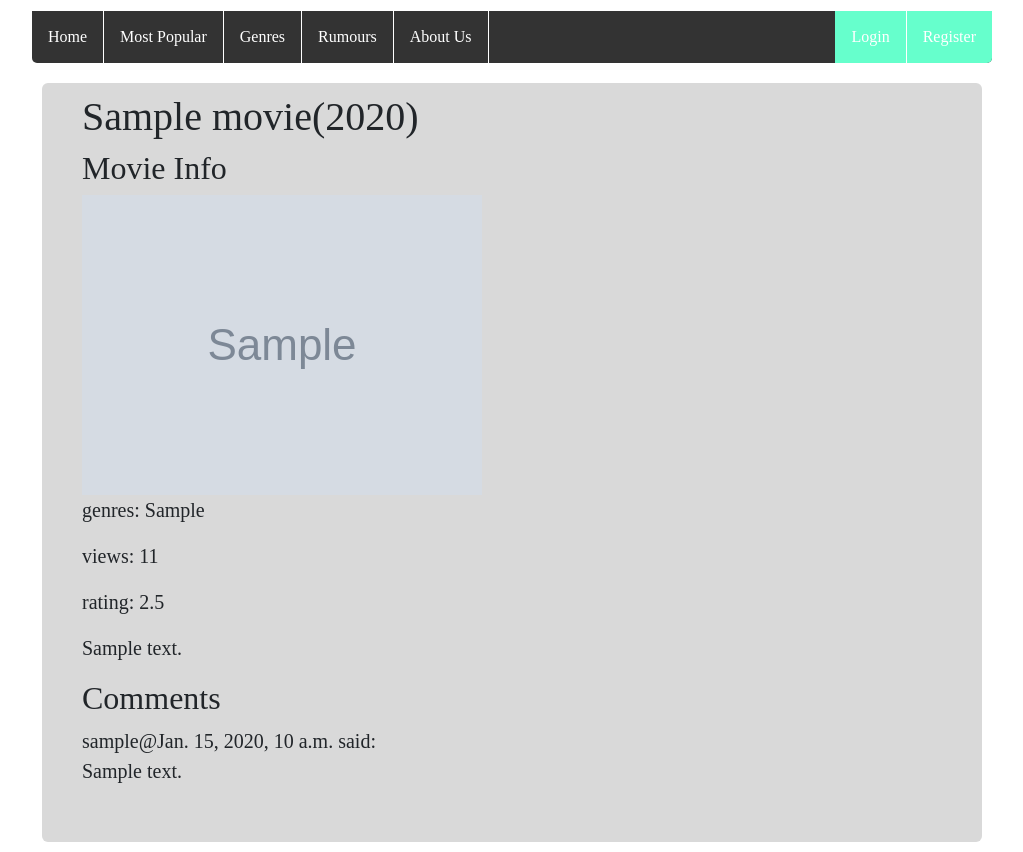
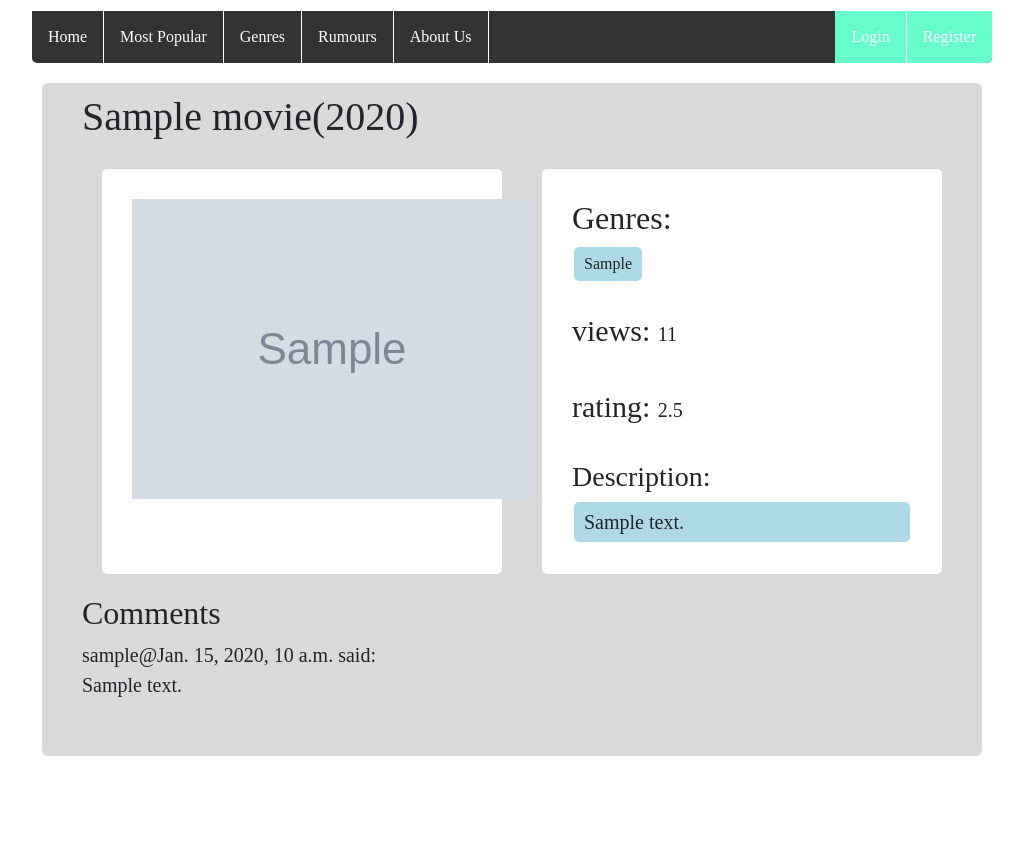
Before and after one commit to 2405040r/rate-my-movie, a Django app: a page that uses templates/rate_my_movie_app/movie.html in a window 1280 px wide. Shown: the part 219-1071 px from the top of the page, without its empty margins (128-1151 px from the left). After the commit the page ends 975 px from the top, so only its background shows below. Run offline with Django 3.2, Linux system fonts and the light colour scheme; tables that the repository leaves empty hold one stand-in row (values such as "Sample post"); grey boxes marked "Sample" are stand-in pictures; some libraries are stand-ins or nearby versions; some web fonts are replaced.

Commit message:
updated genres list and movies page, moving onto comments.

```diff
--- a/static/css/stylesheet.css
+++ b/static/css/stylesheet.css
@@ -8,17 +8,74 @@
   justify-content:center;
 }
 
-.flex-container-wrap > div {
+
+ .flex-container-wrap > div {
   background-color: ;
   width: 200px;
   margin: 10px;
   text-align: center;
-  font-size: 20px;
 }
+
+
+.movie-flex {
+  display: flex;
+  flex-wrap: wrap;
+  background-color: ;
+  justify-content:center;
+}
+
+
+ .movie-flex > div {
+  background-color: white;
+  border-radius:5px;
+  width: 400px;
+  margin: 20px;
+  text-align: center;
+  padding:30px;
+}
+
+.movie-flex > div {
+  background-color: white;
+  border-radius:5px;
+  width: 400px;
+  margin: 20px;
+  text-align: center;
+  padding:30px;
+}
+
+.genre-flex {
+  display: flex;
+  flex-wrap: wrap;
+  background-color: ;
+  justify-content:left;
+}
+
+
+ .genre-flex > div {
+  background-color: lightblue;
+  border-radius:5px;
+  margin: 2px;
+  text-align: center;
+  padding:5px 10px 5px 10px;
+}
+
+.genre-info{
+	text-align:left !important;
+}
+
 
 .content{
 	margin:20px 10px 0px 10px;
 
+
+}
+
+.movie-desc{
+  background-color: lightblue;
+  border-radius:5px;
+  margin: 2px;
+  text-align: left;
+  padding:5px 10px 5px 10px;
 
 }
 
--- a/templates/rate_my_movie_app/movie.html
+++ b/templates/rate_my_movie_app/movie.html
@@ -7,16 +7,29 @@
 {% block body_block %}
   {% if movie %}
   <div class="content-slice">
-    <h1>{{ movie.title }}({{ movie.release_date.year }})</h1>
+
+  <h1>{{ movie.title }}({{ movie.release_date.year }})</h1>
+  <div class="movie-flex">
     <div>
-      <h2> Movie Info </h2>
       <img src="/media/{{ movie.thumbnail }}"
            alt="This movie doesn't have a thumbnail"/>
-      <p>genres: {{ movie.get_genres }}</p>
-      <p>views: {{ movie.views }} </p>
-      <p>rating: {{ movie.get_average_rating }}</p>
-      <p>{{ movie.description }}</p>
+	</div>
+	<div class="genre-info">
+
+	<h2> Genres:</h2>
+	<div class="genre-flex">
+	{% for genre in movie.genres.all %}
+		<div>{{ genre }}</div>
+	{% endfor %}
     </div>
+
+
+	<p style="padding-top:25px"><span style="font-size:30px">views:   </span>  {{ movie.views }}</p>
+	<p style="padding-top:15px"><span style="font-size:30px">rating:   </span>  {{ movie.get_average_rating }}</p>
+	<h3 style="padding-top:15px">Description:</h3>
+	<p class="movie-desc">{{ movie.description }}</p>
+    </div>
+	</div>
     <div>
         <h2>Comments</h2>
     {% if comments %}
```
Also changed, not shown: templates/rate_my_movie_app/genre.html (+23 -9 lines).
